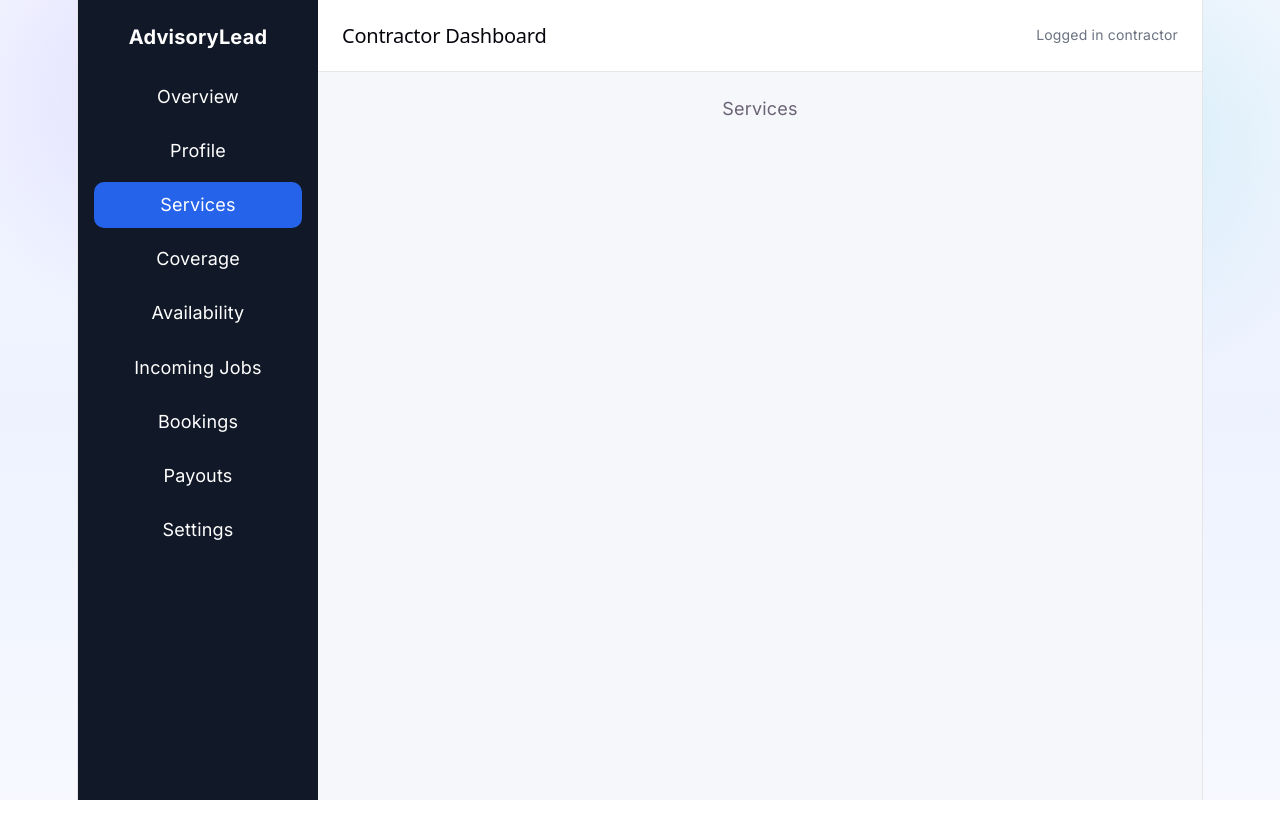
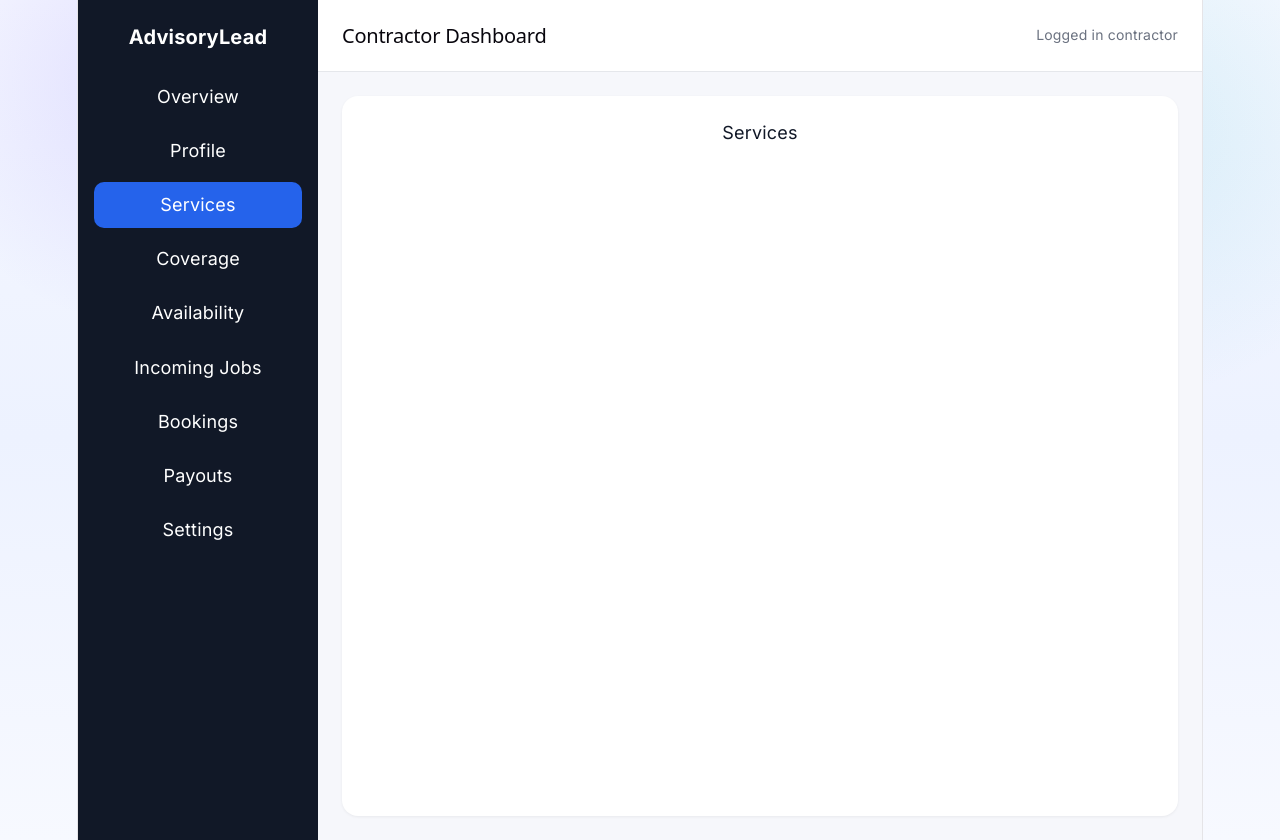
Before and after one commit to advisorylead/advisorylead-frontend, a React (Vite) app: page /contractor/services in a window 1280 px wide. Before the commit the page ends 800 px from the top, so only its background shows below. Built offline with nearby package versions, Linux system fonts and the light colour scheme; no server answers; sample sign-in values are in the browser's storage.

Commit message:
Improve contractor layout content rendering

```diff
--- a/src/layouts/ContractorLayout.jsx
+++ b/src/layouts/ContractorLayout.jsx
@@ -4,12 +4,44 @@ import Topbar from '../component/dashboard/Topbar'
 
 export default function ContractorLayout() {
   return (
-    <div style={{ display: 'flex', minHeight: '100vh', background: '#f6f7fb' }}>
+    <div
+      style={{
+        display: 'flex',
+        minHeight: '100vh',
+        background: '#f6f7fb',
+        color: '#111827',
+      }}
+    >
       <Sidebar />
-      <div style={{ flex: 1, display: 'flex', flexDirection: 'column' }}>
+
+      <div
+        style={{
+          flex: 1,
+          display: 'flex',
+          flexDirection: 'column',
+          minWidth: 0,
+        }}
+      >
         <Topbar />
-        <main style={{ padding: '24px' }}>
-          <Outlet />
+
+        <main
+          style={{
+            flex: 1,
+            padding: '24px',
+            background: '#f6f7fb',
+          }}
+        >
+          <div
+            style={{
+              minHeight: 'calc(100vh - 80px)',
+              background: '#ffffff',
+              borderRadius: '16px',
+              padding: '24px',
+              boxShadow: '0 1px 3px rgba(0, 0, 0, 0.06)',
+            }}
+          >
+            <Outlet />
+          </div>
         </main>
       </div>
     </div>
```
